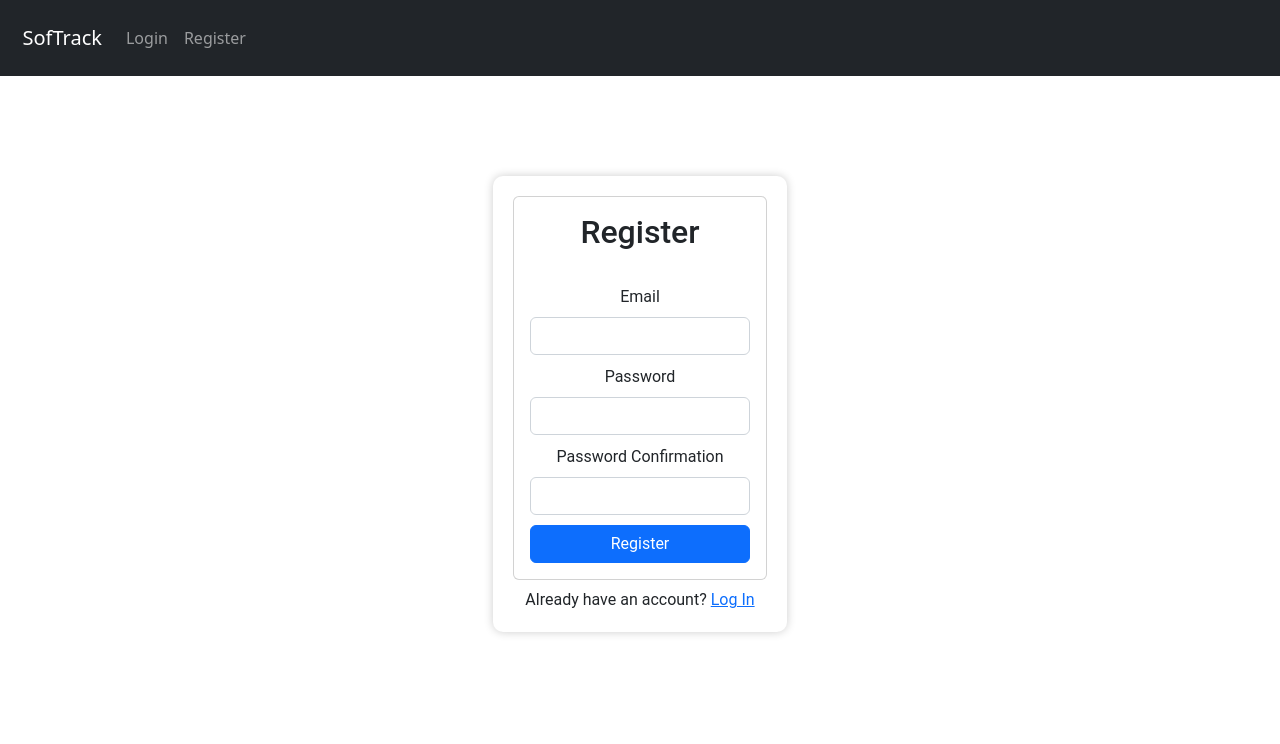
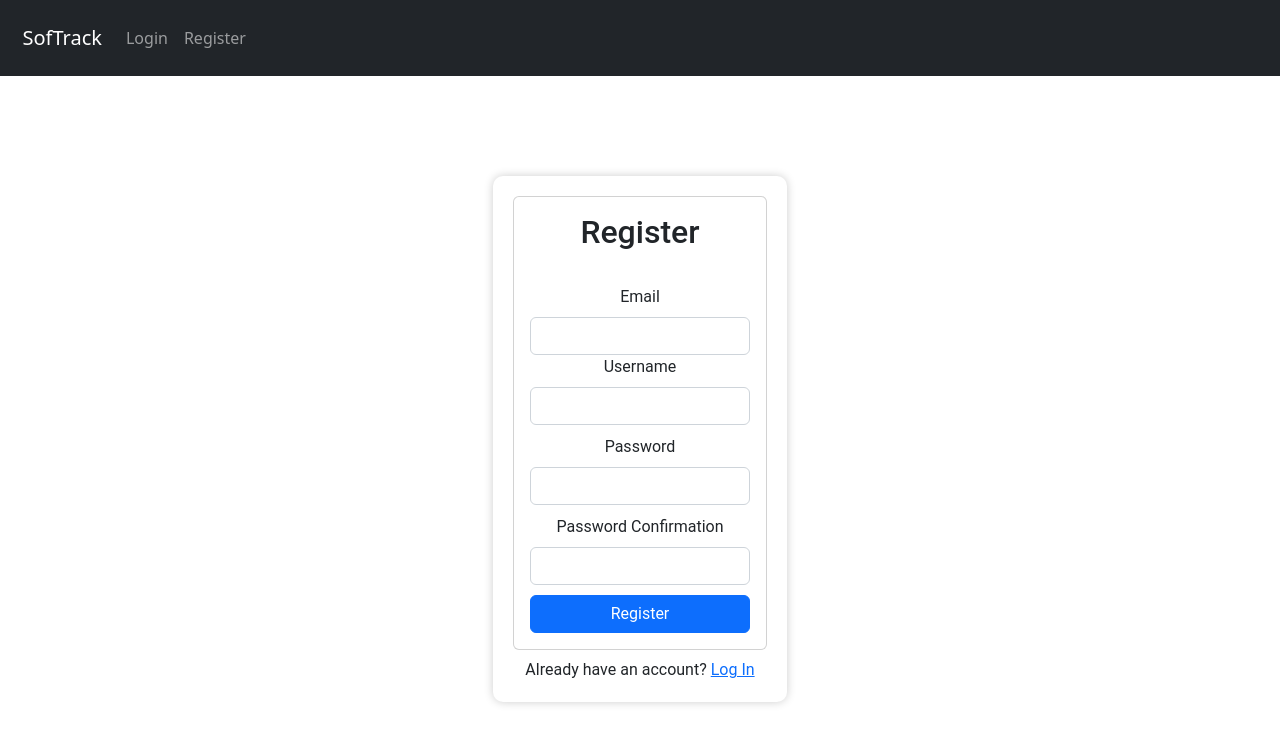
Before and after one commit to Materol/CS261-Project, a React (Create React App) app in the folder frontend/: page /register in a window 1280 px wide. Shown: the top 744 px of the page. Built offline with nearby package versions, Linux system fonts and the light colour scheme.

Commit message:
Added login / register axios (still buggy)

```diff
--- a/frontend/src/Login.js
+++ b/frontend/src/Login.js
@@ -4,6 +4,11 @@ import './style/Login.css'
 import { Link } from 'react-router-dom';
 import { Form, Button, Card, Alert } from 'react-bootstrap';
 import 'bootstrap/dist/css/bootstrap.min.css';
+
+
+//import axios to use backend data
+import axiosInstance from './axiosApi';
+
 
 // login function component
 export default function Login(props) {
@@ -19,25 +24,34 @@ export default function Login(props) {
             navigate('/dashboard');
         }
     }, [navigate]);
-    // handle login request
-    async function handleSubmit(e) {
-        e.preventDefault();
-        setError('');
-        setLoading(true);
 
-        try {
-            setError('');
-            setLoading(true);
 
-            // insert axios call to login in django backend, if successful, navigate to dashboard otherwise show error
-            // also, change the state of isLoggedIn to true
+    //On submit it gives the tokens to the user for auth purposes
+	const handleSubmit = (e) => {
+		e.preventDefault();
 
-            props.setIsLoggedIn(true);
-        } catch {
-            setError('Password and Email did not match');
-        }
-        setLoading(false);
-    }
+
+        //NEED TO: Add set loading / set error / set logged in?
+
+
+		axiosInstance
+			.post(`token/`, {
+				email: email,
+				password: password,
+			})
+            //Storing tokens locally for auth
+			.then((res) => {
+				localStorage.setItem('access_token', res.data.access);
+				localStorage.setItem('refresh_token', res.data.refresh);
+                //Send across access token for auth
+				axiosInstance.defaults.headers['Authorization'] = 'JWT ' + localStorage.getItem('access_token');
+                //If good, navigate to dashboard
+				navigate('/dashboard');
+			});
+	};
+
+
+
     return (
         <>
         <div className='loginCard'>
--- a/frontend/src/Register.js
+++ b/frontend/src/Register.js
@@ -7,10 +7,16 @@ import { Link } from 'react-router-dom';
 import { Form, Button, Card, Alert } from 'react-bootstrap';
 import 'bootstrap/dist/css/bootstrap.min.css';
 
+//import axios to use backend data
+import axiosInstance from './axiosApi';
+
+
+
 // register function component
 export default function Register(props) {
     // state variables
     const [email, setEmail] = useState('');
+    const [username, setUsername] = useState('');
     const [password, setPassword] = useState('');
     const [passwordConfirm, setPasswordConfirm] = useState('');
     const [error, setError] = useState('');
@@ -24,26 +30,29 @@ export default function Register(props) {
         }
     }, [navigate]);
 
-    async function handleSubmit(e) {
-        e.preventDefault();
+
+    //Creates user and logs them in
+	const handleSubmit = (e) => {
+		e.preventDefault();
+
+
         // password check
         if (password !== passwordConfirm) {
             return setError('Passwords do not match');
         }
 
-        try {
-            setError('');
-            setLoading(true);
+		axiosInstance
+			.post(`user/create/`, {
+				email: email,
+                user_name: username,
+				password: password,
+			})
+            //NEED TO: Change navigation to project page
+			.then((res) => {
+				navigate('/dashboard');
+			});
+	};
 
-            // insert axios call to register in django backend,
-            // if successful, navigate to dashboard otherwise show error
-
-            props.setIsLoggedIn(true);
-        } catch {
-            setError('Failed to create an account');
-        }
-        setLoading(false);
-    }
     return (
         <>
         <div className='registerCard'>
@@ -56,6 +65,10 @@ export default function Register(props) {
                     <Form.Label className='rEmailLabel'>Email</Form.Label>
                     <Form.Control type="email" required onChange={e => setEmail(e.target.value)} />
                     </Form.Group>
+                    <Form.Group id="username">
+                    <Form.Label className='rUsernameLabel'>Username</Form.Label>
+                    <Form.Control type="text" required onChange={e => setUsername(e.target.value)} />
+                    </Form.Group>
                     <Form.Group id="password">
                     <Form.Label className='rPasswordLabel'>Password</Form.Label>
                     <Form.Control type="password" required onChange={e => setPassword(e.target.value)} />
@@ -64,7 +77,7 @@ export default function Register(props) {
                     <Form.Label className='rPasswordConfirmLabel'>Password Confirmation</Form.Label>
                     <Form.Control type="password" required onChange={e => setPasswordConfirm(e.target.value)} />
                     </Form.Group>
-                    <Button disabled={loading} className="w-100" type="submit">Register</Button>
+                    <Button disabled={loading} className="w-100" type="submit" onClick={handleSubmit} >Register</Button>
                 </Form>
                 </Card.Body>
             </Card>
```
